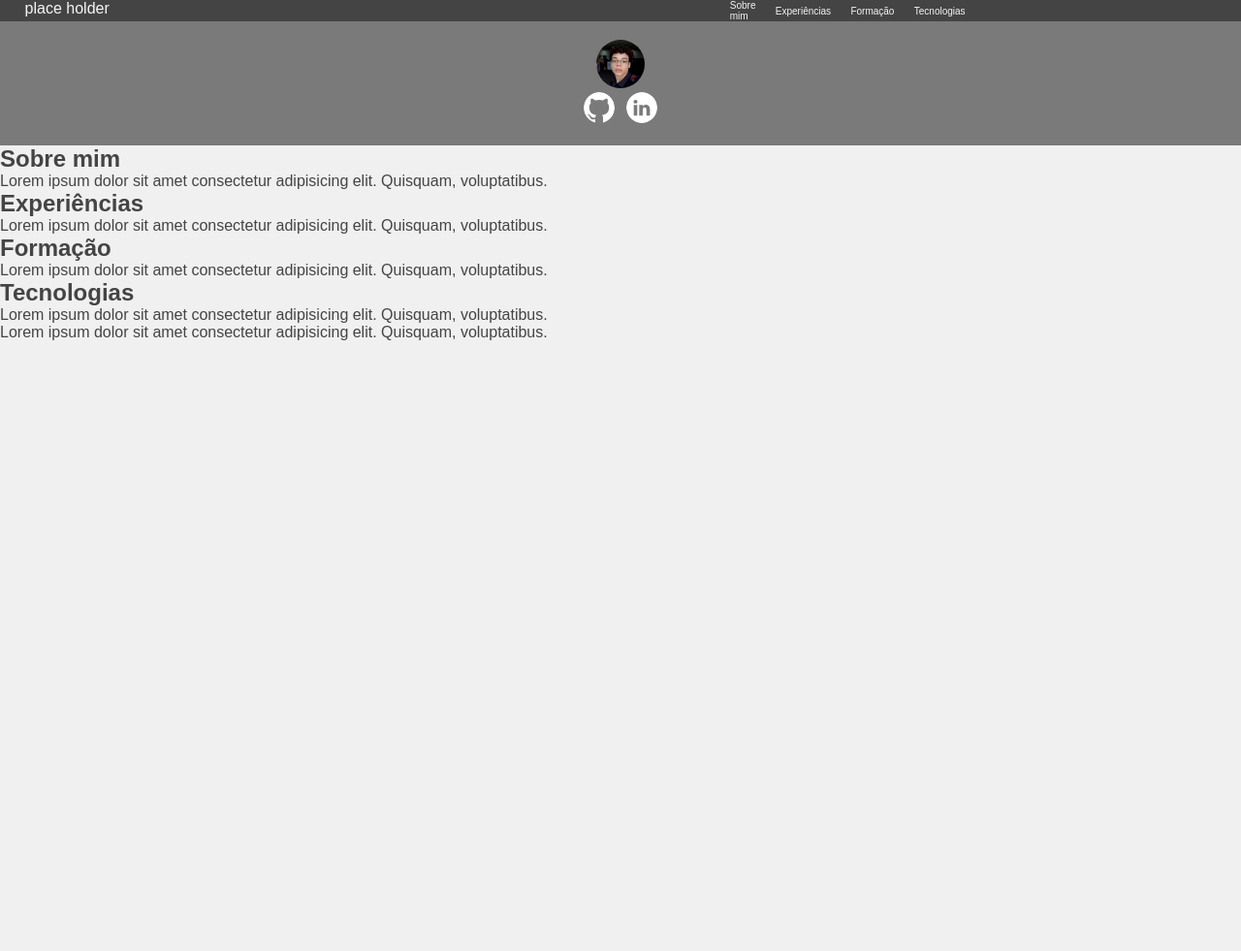
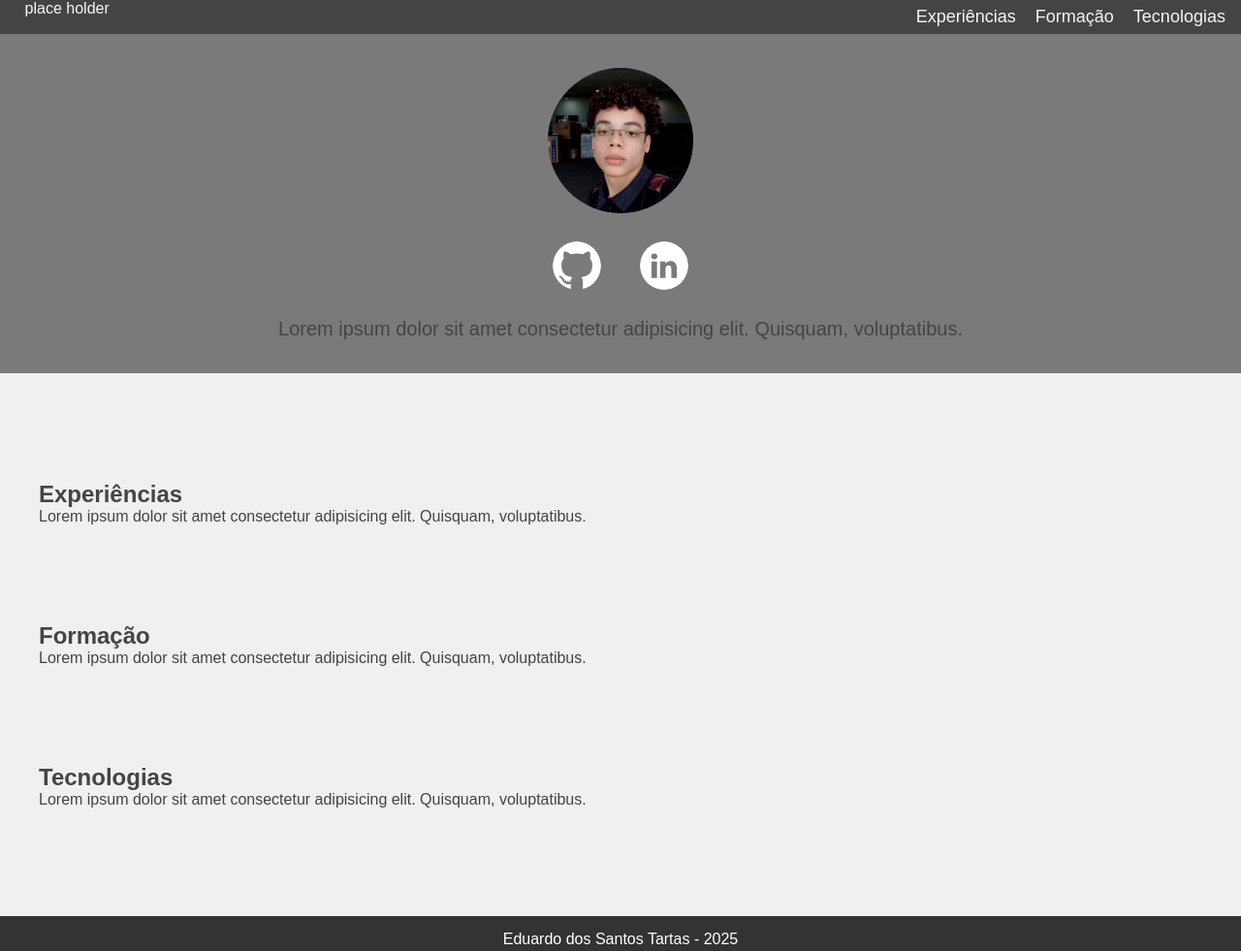
Before and after one commit to EduardoTartas/Aula-Front-end, a plain HTML site: page portifolio/index.html in a window 1280 px wide. Shown: the whole page at 97% size. Before the commit the page ends 800 px from the top, so only its background shows below. Drawn offline with Linux system fonts and the light colour scheme.

Commit message:
ajustando css no portifolio

```diff
--- a/portifolio/index.html
+++ b/portifolio/index.html
@@ -12,9 +12,6 @@
             place holder
         </div>
         <ul>
-            <li>
-                <p>Sobre mim</p>
-            </li>
             <li>
                 <p>Experiências</p>
             </li>
@@ -38,12 +35,9 @@
                 <img src="images/icons/linkedin.svg" alt="linkedin icon">
             </li>
         </ul>
+        <p>Lorem ipsum dolor sit amet consectetur adipisicing elit. Quisquam, voluptatibus.</p>
     </nav>
     <main>
-        <section>
-            <h1>Sobre mim</h1>
-            <p>Lorem ipsum dolor sit amet consectetur adipisicing elit. Quisquam, voluptatibus.</p>
-        </section>
         <section>
             <h1>Experiências</h1>
             <p>Lorem ipsum dolor sit amet consectetur adipisicing elit. Quisquam, voluptatibus.</p>
@@ -58,7 +52,7 @@
         </section>
     </main>
     <footer>
-        <p>Lorem ipsum dolor sit amet consectetur adipisicing elit. Quisquam, voluptatibus.</p>
+        <p>Eduardo dos Santos Tartas  - 2025</p>
     </footer>
 </body>
 </html>
--- /dev/null
+++ b/portifolio/styles/footer.css
@@ -0,0 +1,7 @@
+footer{
+    background-color: #333;
+    color: white;
+    padding: 15px;
+    text-align: center;
+
+}
--- a/portifolio/styles/header.css
+++ b/portifolio/styles/header.css
@@ -3,16 +3,16 @@ header{
   color: whitesmoke;
   display: flex;
 
-
 }
 
 header ul{
-    font-size: 10px;
+    font-size: 18px;
     align-items: center;
-    padding-left: 50%;
+    padding-left: 65%;
     display: flex;
     flex: space-between;
-    gap: 10%;
+    gap: 20px;
+    height: 35px;
 }
 
 
--- a/portifolio/styles/index.css
+++ b/portifolio/styles/index.css
@@ -1,3 +1,5 @@
 @import url(global.css);
 @import url(header.css);
 @import url(nav.css);
+@import url(footer.css);
+@import url(main.css);
--- /dev/null
+++ b/portifolio/styles/main.css
@@ -0,0 +1,14 @@
+main {
+    min-height: 70vh;
+    background-color: #f0f0f0;
+    display: flex;
+    flex-direction: column;
+    align-items: center;
+    gap: 20px;
+    justify-content: center;
+}
+
+main section {
+    padding: 40px;
+    width: 100%;
+}
--- a/portifolio/styles/nav.css
+++ b/portifolio/styles/nav.css
@@ -1,14 +1,31 @@
 nav{
+    height: 350px;
     background-color: #7a7a7a;
+    align-content: center;
     justify-items: center;
     padding-top: 1.5%;
     padding-bottom: 1.5%;
 }
+
 nav ul{
+    margin-top: 25px;
     display: flex;
-    gap: 12px;
+    gap: 40px;
 }
 
 nav img{
+    width: 50px;
     border-radius: 100%;
 }
+
+nav div:nth-child(1) img{
+    width:150px;
+    height: auto;
+    border-radius: 100%;
+}
+
+nav p{
+    font-size: 20px;
+    text-align: center;
+    padding-top: 25px;
+}
```
